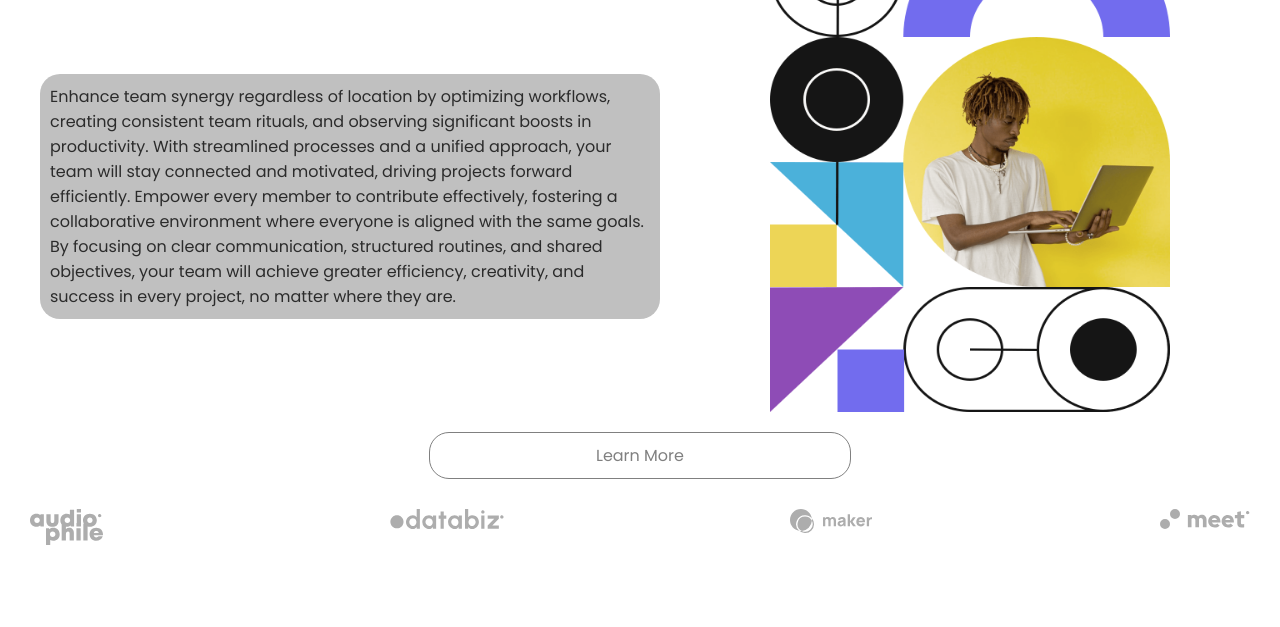
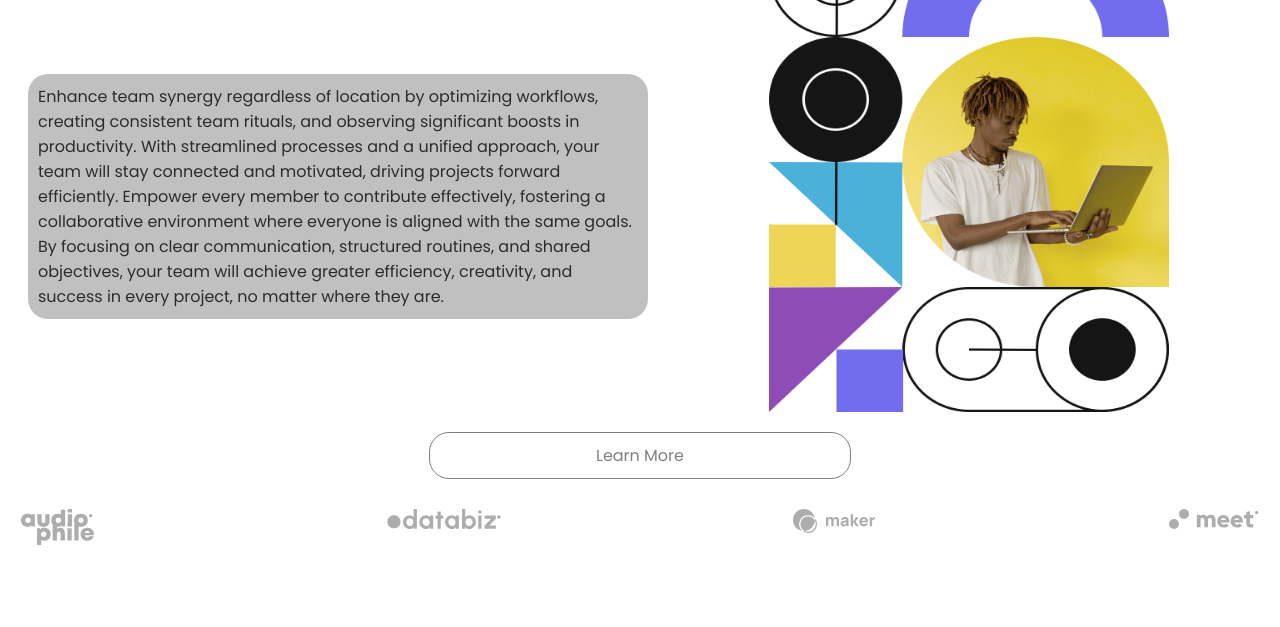
Before and after one commit to shushanth2003/remote-work, a plain HTML site: page index.html in a window 1280 px wide. Shown: the part 173-800 px from the top of the page. Drawn offline with Linux system fonts and the light colour scheme.

Commit message:
Style.css

```diff
--- a/Style.css
+++ b/Style.css
@@ -1,6 +1,6 @@
 *{
-    margin-left:10px;
-    margin-right: 10px;
+    margin-left:7px;
+    margin-right:7px;
 }
 body{
     margin:0;
```
